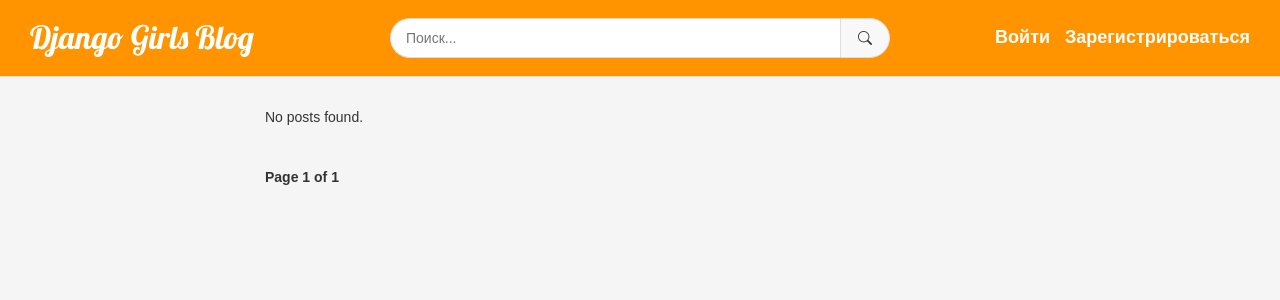
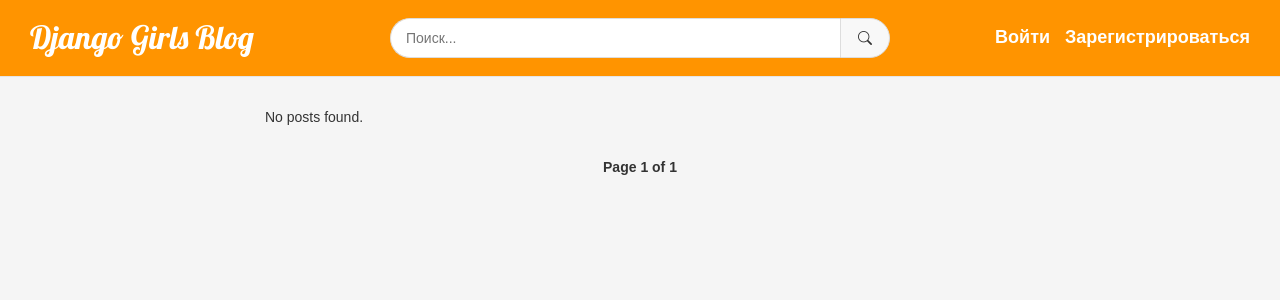
Before and after one commit to angelshear/my-first-blog, a Django app: page / in a window 1280 px wide. Shown: the top 300 px of the page. Run offline with Django 5.2, Linux system fonts and the light colour scheme; data that the repository does not hold is empty; some libraries are stand-ins or nearby versions.

```diff
--- a/blog/static/css/blog.css
+++ b/blog/static/css/blog.css
@@ -1180,38 +1180,40 @@ body {
 
 /* PAGINATION */
 
-.pagination {
-
-    position: relative;
+.custom-pagination {
+
+    display: grid;
+
+    grid-template-columns: 1fr auto 1fr;
+
+    align-items: center;
 
     margin-top: 30px;
-
-    min-height: 30px;
+}
+
+.pagination-left {
+
+    justify-self: end;
+
+    display: flex;
+
+    gap: 10px;
 }
 
 .pagination-center {
 
-    text-align: center;
-
     font-weight: bold;
-}
-
-.pagination-left {
-
-    position: absolute;
-
-    left: 0;
-
-    top: 0;
+
+    padding: 0 20px;
 }
 
 .pagination-right {
 
-    position: absolute;
-
-    right: 0;
-
-    top: 0;
+    justify-self: start;
+
+    display: flex;
+
+    gap: 10px;
 }
 
 .pagination a {
--- a/blog/templates/blog/posts/post_list.html
+++ b/blog/templates/blog/posts/post_list.html
@@ -95,7 +95,7 @@
 
     <!-- PAGINATION -->
 
-    <div class="pagination">
+    <div class="custom-pagination">
 
         <div class="pagination-left">
 
```
